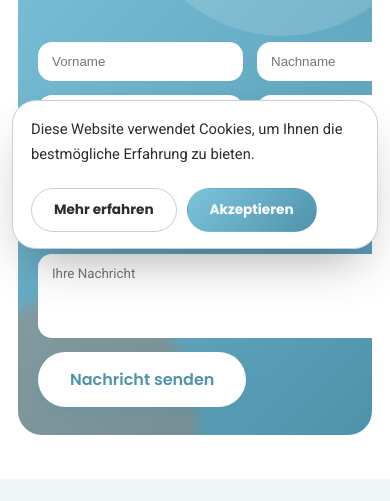
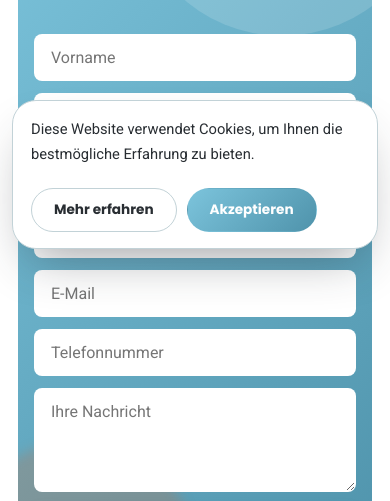
Before and after one commit to hamzajut8360/Trikno, a plain HTML site: page kontakt.html in a window 390 px wide. Shown: the part 583-1084 px from the top of the page. Drawn offline with Linux system fonts and the light colour scheme.

Commit message:
Optimize contact form for mobile and remove duplicate card on unternehmen page

```diff
--- a/kontakt.html
+++ b/kontakt.html
@@ -337,9 +337,16 @@ section{ padding:80px 0; }
 .contact-panel > *{ position:relative; z-index:1; }
 .contact-panel h2{ color:#fff; }
 .contact-panel p{ color:rgba(255,255,255,.92); }
-.contact-panel input, .contact-panel textarea{ border-radius:var(--radius-sm) !important; }
+.contact-panel-form{ display:grid; gap:14px; width:100%; }
+.contact-form-row{ display:grid; grid-template-columns:1fr 1fr; gap:14px; width:100%; }
+.contact-panel input, .contact-panel textarea{
+  width:100% !important; min-width:0 !important; box-sizing:border-box !important;
+  padding:13px 16px !important; border-radius:8px !important; border:1px solid rgba(255,255,255,.2) !important;
+  background:#fff !important; color:var(--ink) !important; font-family:inherit !important; font-size:16px !important;
+}
+.contact-panel textarea{ resize:vertical; }
 .contact-panel input:focus, .contact-panel textarea:focus{ outline:3px solid rgba(255,255,255,.6); outline-offset:1px; }
-.contact-panel .btn-primary{ background:#fff; color:var(--blue-dark); }
+.contact-panel .btn-primary{ background:#fff; color:var(--blue-dark); justify-self:start; padding:12px 28px; font-weight:700; border-radius:8px; border:none; cursor:pointer; }
 .contact-panel .btn-primary:hover{ background:var(--ink); color:#fff; }
 
 /* -------------------- FAQ-like / feature rows -------------------- */
@@ -828,8 +835,23 @@ section{ padding:80px 0; }
   /* Contact panel */
   .contact-panel {
     grid-template-columns: 1fr !important;
-    padding: 28px 20px !important;
-    gap: 28px !important;
+    padding: 24px 16px !important;
+    border-radius: 20px !important;
+    gap: 24px !important;
+  }
+  .contact-form-row {
+    grid-template-columns: 1fr !important;
+    gap: 12px !important;
+  }
+  .contact-panel-form {
+    gap: 12px !important;
+    width: 100% !important;
+  }
+  .contact-panel .btn-primary {
+    width: 100% !important;
+    justify-content: center !important;
+    text-align: center !important;
+    padding: 14px 20px !important;
   }
 
   /* Newsletter list rows */
@@ -923,19 +945,19 @@ section{ padding:80px 0; }
         <h2>Schreiben Sie uns</h2>
         <p>Erzählen Sie uns kurz von Ihrem Projekt – wir melden uns umgehend zurück.</p>
       </div>
-      <form onsubmit="event.preventDefault(); this.reset(); alert('Vielen Dank! Ihre Nachricht wurde übermittelt.');" style="display:grid; gap:14px;">
-        <div style="display:grid; grid-template-columns:1fr 1fr; gap:14px;">
-          <input required type="text" placeholder="Vorname" style="padding:12px 14px; border-radius:3px; border:none;">
-          <input required type="text" placeholder="Nachname" style="padding:12px 14px; border-radius:3px; border:none;">
+      <form class="contact-panel-form" onsubmit="event.preventDefault(); this.reset(); alert('Vielen Dank! Ihre Nachricht wurde übermittelt.');">
+        <div class="contact-form-row">
+          <input required type="text" placeholder="Vorname">
+          <input required type="text" placeholder="Nachname">
         </div>
-        <div style="display:grid; grid-template-columns:1fr 1fr; gap:14px;">
-          <input required type="text" placeholder="Firma / Unternehmen" style="padding:12px 14px; border-radius:3px; border:none;">
-          <input required type="text" placeholder="Land" style="padding:12px 14px; border-radius:3px; border:none;">
+        <div class="contact-form-row">
+          <input required type="text" placeholder="Firma / Unternehmen">
+          <input required type="text" placeholder="Land">
         </div>
-        <input required type="email" placeholder="E-Mail" style="padding:12px 14px; border-radius:3px; border:none;">
-        <input type="tel" placeholder="Telefonnummer" style="padding:12px 14px; border-radius:3px; border:none;">
-        <textarea required rows="4" placeholder="Ihre Nachricht" style="padding:12px 14px; border-radius:3px; border:none; font-family:inherit; resize:vertical;"></textarea>
-        <button class="btn btn-primary" type="submit" style="justify-self:start;">Nachricht senden</button>
+        <input required type="email" placeholder="E-Mail">
+        <input type="tel" placeholder="Telefonnummer">
+        <textarea required rows="4" placeholder="Ihre Nachricht"></textarea>
+        <button class="btn btn-primary" type="submit">Nachricht senden</button>
       </form>
     </div>
   </div>
```
Also changed, not shown: en/kontakt.html (+37 -15 lines), en/unternehmen.html (+7 -14 lines), unternehmen.html (+7 -14 lines).
